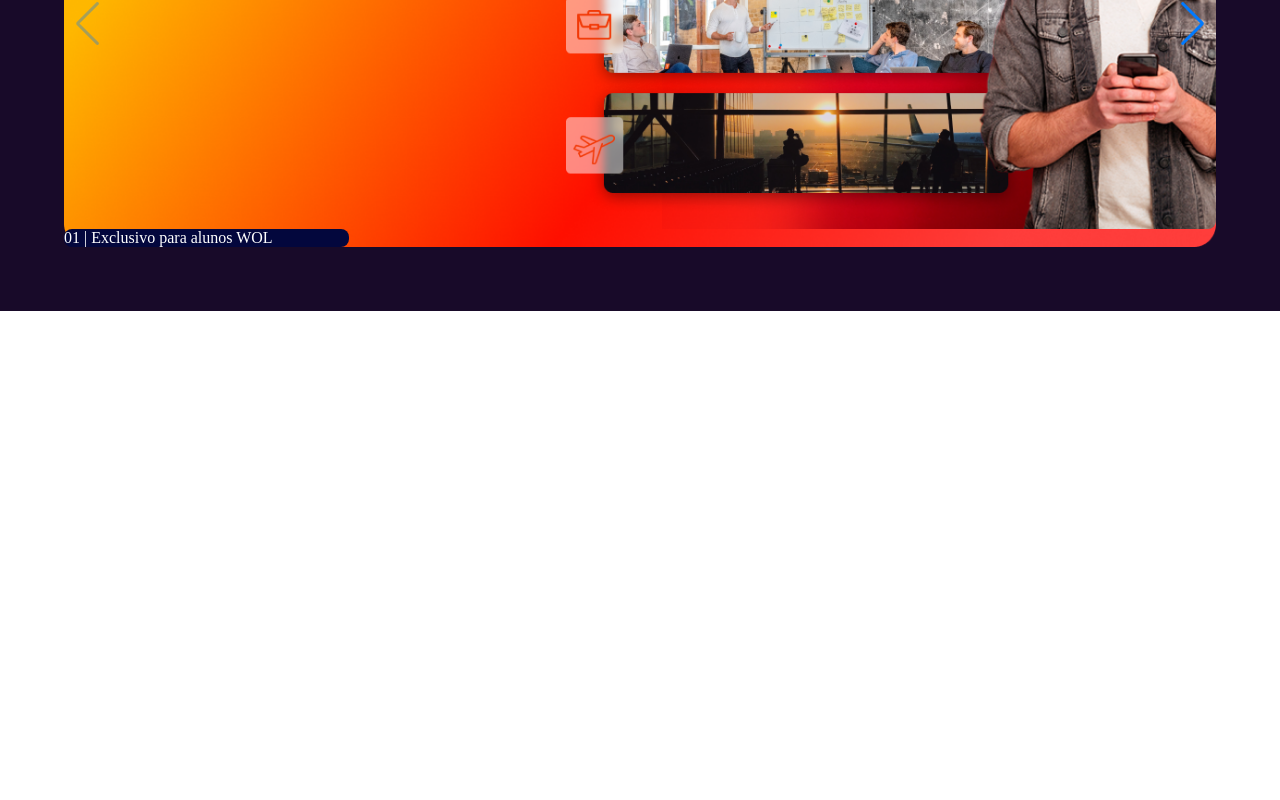
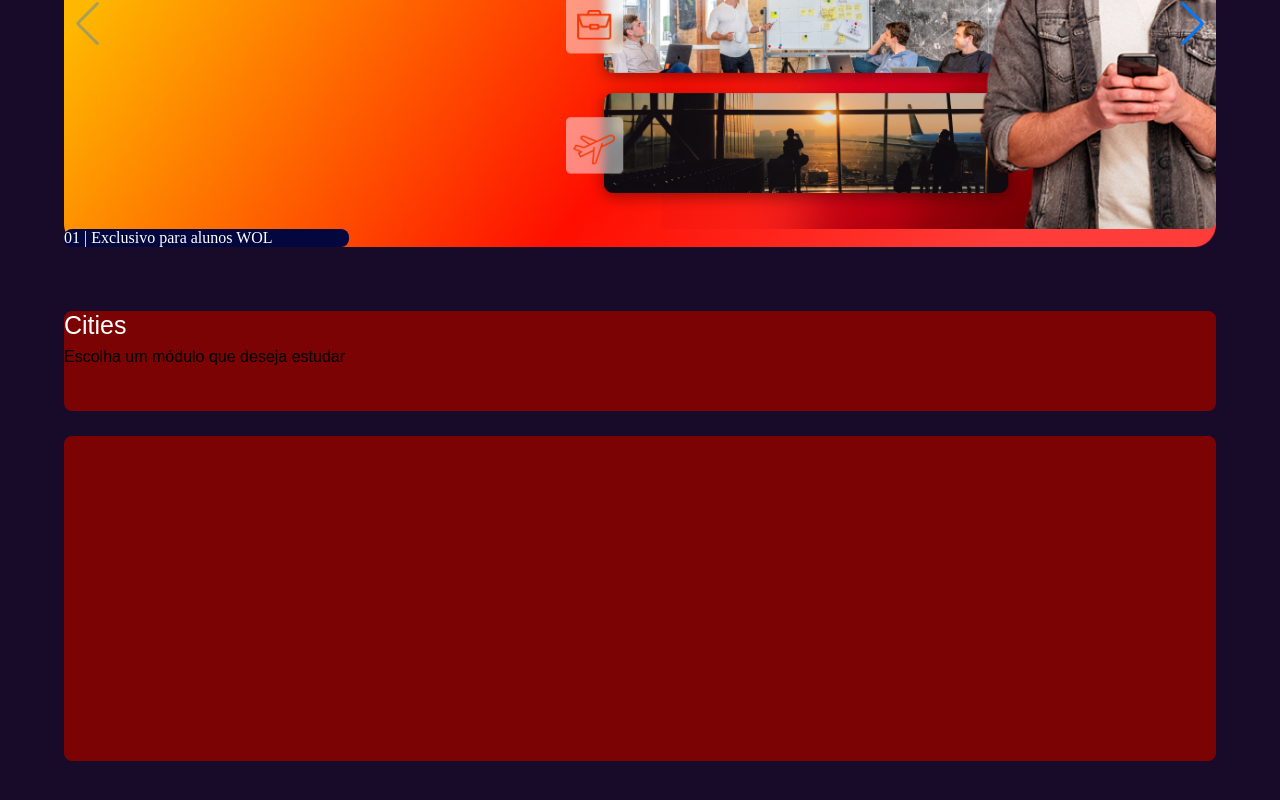
Before and after one commit to WillyKevin/sales-plataform-dashboard, a React (Vite) app: page /home in a window 1280 px wide. Shown: the part 326-1126 px from the top of the page. Before the commit the page ends 800 px from the top, so only its background shows below. Built offline with nearby package versions, Linux system fonts and the light colour scheme.

Commit message:
Updates: All

```diff
--- a/src/presentation/home/home_page.tsx
+++ b/src/presentation/home/home_page.tsx
@@ -1,7 +1,8 @@
 import { useNavigate } from 'react-router-dom'; // importa a função responsável por navegar para outra página
-import BannerCarrosel from '../shared/components/bannerCarrosel';
+
 import BannerHome from '../shared/components/bannerHome';
 import HeaderMenu from '../shared/components/headerMenu';
+import CardClass from './../shared/components/cardClass';
 
 export const HomeComponent: React.FC = () => {
     const navigate = useNavigate();
@@ -11,9 +12,8 @@ export const HomeComponent: React.FC = () => {
                 <HeaderMenu />
                 {/* Transformar o banner em um carrosel e fazer o width responsivo igual no projeto do destiny 2 */}
                 <BannerHome />
-                {/* <BannerCarrosel /> */}
                 {/* Cards Aqui */}
-                <div className='cards_container_items'></div>
+                <CardClass />
                 {/* Footer Aqui */}
                 <div className='footer_container_items'></div>
             </div>
--- a/src/presentation/shared/components/bannerHome.tsx
+++ b/src/presentation/shared/components/bannerHome.tsx
@@ -1,7 +1,7 @@
 
 
-import banner1 from '/src/assets/images/bannerHomeBackground.png';
-import banner2 from '/src/assets/images/bannerHomeBackground2.png';
+// import banner1 from '/src/assets/images/bannerHomeBackground.png';
+// import banner2 from '/src/assets/images/bannerHomeBackground2.png';
 
 import React, { useRef, useState } from "react";
 // Import Swiper React components
@@ -16,34 +16,39 @@ import style from '../styles/bannerHome.module.scss';
 import { Navigation } from "swiper";
 
 function BannerHome() {
+    const cardBanner = [{
+        bannerCard: '/src/assets/images/bannerHomeBackground.png',
+        subBannerCard: '/src/assets/images/bannerHomeBackground2.png',
+        cardTitle: '01 | Exclusivo para alunos WOL'
+    }]
     return (
         <>
         <div className={style.container_sweeper_items}>
-            <div className={style.container_sweeper_style}>
+            {cardBanner.map((item, index) => (
+                <div className={style.container_sweeper_style}>
                 <Swiper navigation={true} modules={[Navigation]} className={style.mySwiper}>
                     <SwiperSlide className={style.slide}>
                         <div className={style.banner_position}>
-                            <img className={style.bannerImageCard} src={banner1} alt="imageBanner"/>
+                            <img className={style.bannerImageCard} src={ item.bannerCard } alt="imageBanner"/>
                         </div>
                         <div className={style.subBanner_position}>
-                            <img className={style.bannerImageCard2} src={banner2} alt="imageBanner2"/>
+                            <img className={style.bannerImageCard2} src={ item.subBannerCard } alt="imageBanner2"/>
                         </div>
                         <div className={style.text_title_items}>
                             <div className={style.text_title_style}>
-                                <p className={style.text_card_title}>01 | Exclusivo para alunos WOL</p>
+                                <p className={style.text_card_title}>{ item.cardTitle }</p>
                             </div>
                         </div>
                     </SwiperSlide>
+                    {/* Deixar os cards automaticos para criar igual nos videos */}
                     <SwiperSlide className={style.slide}>Slide 2</SwiperSlide>
                     <SwiperSlide className={style.slide}>Slide 3</SwiperSlide>
                     <SwiperSlide className={style.slide}>Slide 4</SwiperSlide>
                     <SwiperSlide className={style.slide}>Slide 5</SwiperSlide>
-                    <SwiperSlide className={style.slide}>Slide 6</SwiperSlide>
-                    <SwiperSlide className={style.slide}>Slide 7</SwiperSlide>
-                    <SwiperSlide className={style.slide}>Slide 8</SwiperSlide>
-                    <SwiperSlide className={style.slide}>Slide 9</SwiperSlide>
                 </Swiper>
             </div>
+            ))}
+
         </div>
 
     </>
--- /dev/null
+++ b/src/presentation/shared/components/cardClass.tsx
@@ -0,0 +1,25 @@
+
+import style from '../styles/cardClass.module.scss';
+
+function CardClass() {
+    return (
+        <div className={style.bg_items}>
+            <div className={style.cards_title_home_container}>
+                <div className={style.cards_title_home_style}>
+                    <h2 className={style.title_class}>Cities</h2>
+                    <span>Escolha um módulo que deseja estudar</span>
+                </div>
+            </div>
+            <div className={style.cards_class_all}>
+                <div className={style.cards_class_style}>
+                    <div className={'title_card_class'}>
+
+                    </div>
+                </div>
+            </div>
+        </div>
+
+    );
+}
+
+export default CardClass
--- a/src/presentation/shared/styles/bannerCarrosel.module.scss
+++ /dev/null
@@ -1,47 +0,0 @@
-#app { height: 100% }
-html,
-body {
-  position: relative;
-  height: 100%;
-}
-
-body {
-  background: #eee;
-  font-family: Helvetica Neue, Helvetica, Arial, sans-serif;
-  font-size: 14px;
-  color: #000;
-  margin: 0;
-  padding: 0;
-}
-
-.swiper {
-  width: 100%;
-  height: 100%;
-}
-
-.swiper-slide {
-  text-align: center;
-  font-size: 18px;
-  background: #fff;
-
-  /* Center slide text vertically */
-  display: -webkit-box;
-  display: -ms-flexbox;
-  display: -webkit-flex;
-  display: flex;
-  -webkit-box-pack: center;
-  -ms-flex-pack: center;
-  -webkit-justify-content: center;
-  justify-content: center;
-  -webkit-box-align: center;
-  -ms-flex-align: center;
-  -webkit-align-items: center;
-  align-items: center;
-}
-
-.swiper-slide img {
-  display: block;
-  width: 100%;
-  height: 100%;
-  object-fit: cover;
-}
--- /dev/null
+++ b/src/presentation/shared/styles/cardClass.module.scss
@@ -0,0 +1,41 @@
+
+.bg_items {
+    font-family: "Nunito",sans-serif;
+    text-rendering: optimizeLegibility;
+}
+
+.cards_class_all {
+    display: flex;
+    align-items: center;
+    justify-content: center;
+}
+
+.cards_title_home_container {
+    display: flex;
+    align-items: center;
+    justify-content: center;
+}
+
+.cards_title_home_style {
+    background-color: rgb(124, 3, 3);
+    width: 90%;
+    height: 100px;
+    border-radius: 8px;
+}
+
+.title_class {
+    color: #FFF;
+    font-size: 25px;
+    font-weight: 500;
+    width: 185px;
+    margin-bottom: 8px;
+}
+
+.cards_class_style {
+    background-color: rgb(124, 3, 3);
+    width: 90%;
+    height: 325px;
+    border-radius: 8px;
+    margin-top: 25px;
+    margin-bottom: 50px;
+}
```
Also changed, not shown: src/presentation/shared/components/bannerCarrosel.tsx (deleted, +0 -27 lines).
